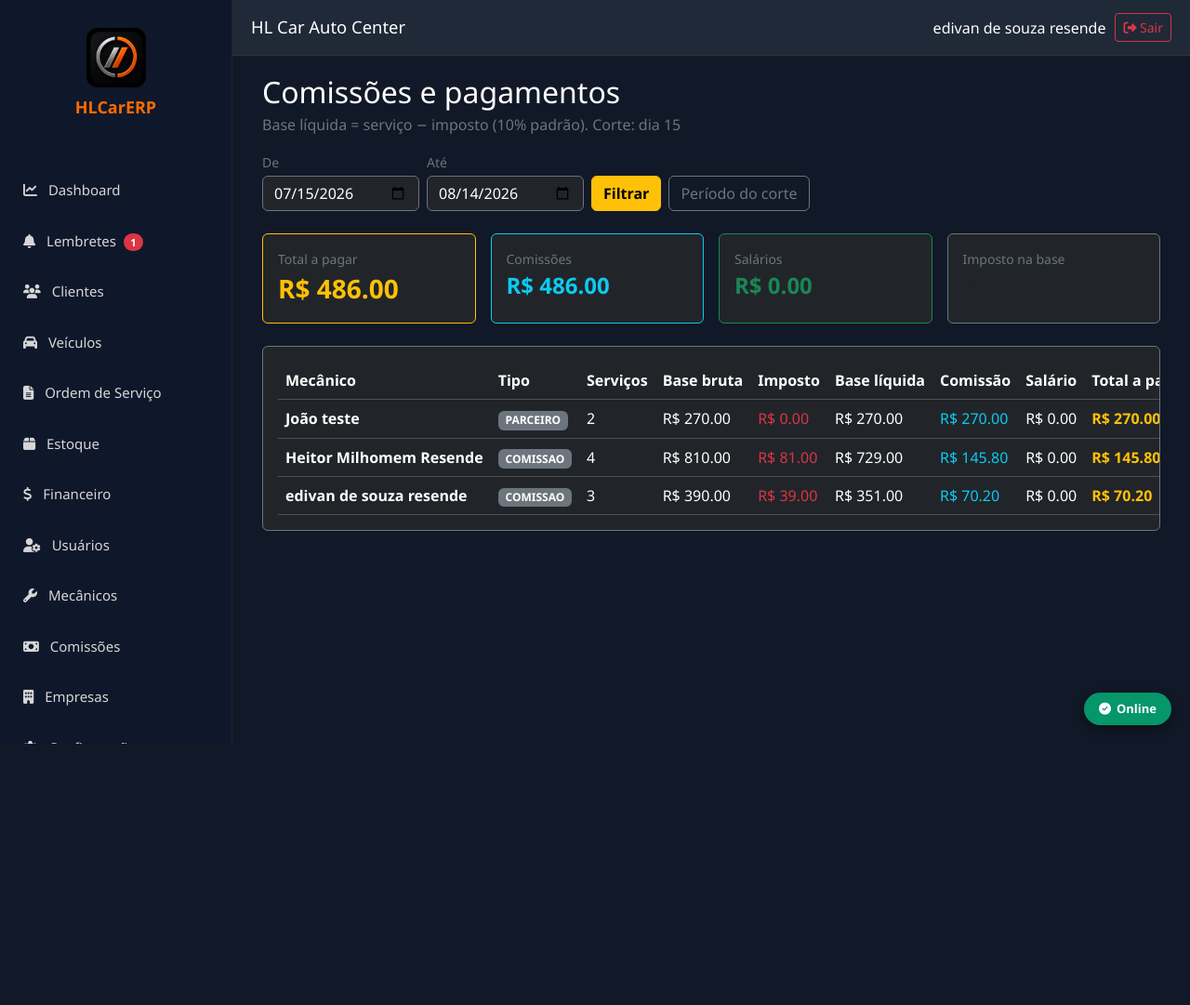
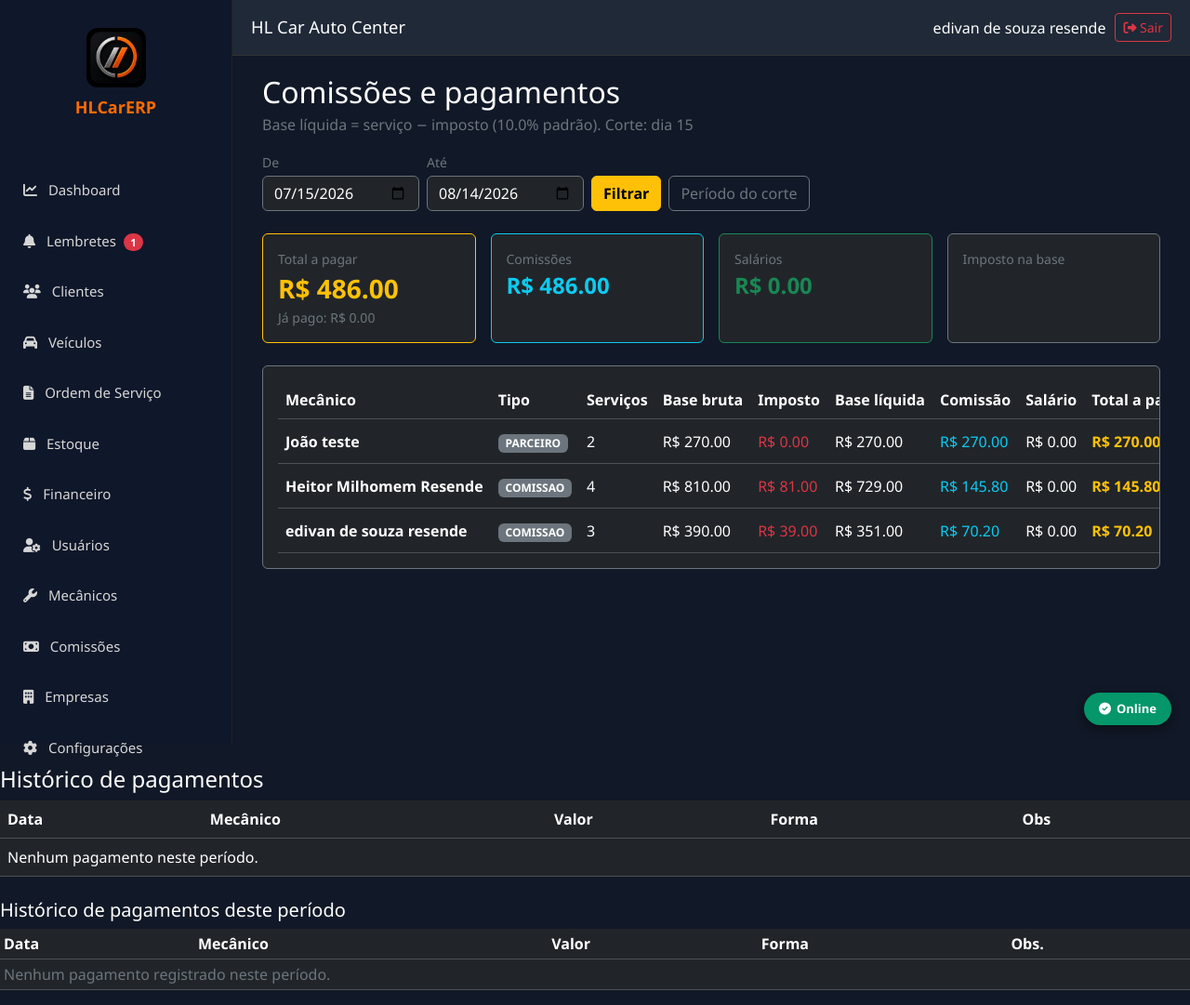
Before and after one commit to edivanresende/HLCarERP, a Flask app: page /comissoes in a window 1280 px wide. Shown: the whole page at 93% size. Before the commit the page ends 800 px from the top, so only its background shows below. Run offline with Flask 3, Linux system fonts and the light colour scheme; a user stored in the database is signed in; data comes from the database, SQL or seed files in the repository; tables that the repository leaves empty hold one stand-in row (values such as "Sample post").

Commit message:
Pagamento e historico de comissoes

```diff
--- a/app.py
+++ b/app.py
@@ -43,6 +43,7 @@ from models import (
     ContaReceber,
     ContaPagar,
     Caixa,
+    PagamentoComissao,
 )
 
 from pdf_ordem_old import gerar_pdf_ordem
@@ -126,6 +127,8 @@ def resumo_comissoes_periodo(eid, data_ini, data_fim):
                 tipo_rem = "PARCEIRO"
             por_mec[mid] = {
                 "mecanico": mec,
+                "mecanico_id": mid,
+                "nome": mec.nome,
                 "tipo_remuneracao": tipo_rem,
                 "salario": float(mec.salario or 0),
                 "percentual_padrao": float(mec.percentual_comissao or 0),
@@ -209,6 +212,34 @@ def comissoes():
     total_comissao = sum(r["comissao"] for r in resumo)
     total_salario = sum(r["salario_periodo"] for r in resumo)
     total_imposto = sum(r["imposto"] for r in resumo)
+    pagos = {}
+    historico = []
+    try:
+        hist = PagamentoComissao.query.filter(
+            PagamentoComissao.empresa_id == eid,
+            PagamentoComissao.periodo_ini == data_ini,
+            PagamentoComissao.periodo_fim == data_fim,
+        ).order_by(PagamentoComissao.data_pagamento.desc()).all()
+        historico = hist
+        for p in hist:
+            pagos[p.mecanico_id] = pagos.get(p.mecanico_id, 0) + float(p.valor_pago or 0)
+    except Exception as e:
+        print("Erro pagamentos comissao:", e)
+
+    for r in resumo:
+        mid = r.get("mecanico_id") or getattr(r.get("mecanico"), "id", None)
+        ja_pago = round(pagos.get(mid, 0), 2)
+        r["mecanico_id"] = mid
+        r["ja_pago"] = ja_pago
+        r["saldo"] = round(float(r["total_pagar"]) - ja_pago, 2)
+        if r["saldo"] <= 0.009:
+            r["situacao"] = "PAGO"
+        elif ja_pago > 0:
+            r["situacao"] = "PARCIAL"
+        else:
+            r["situacao"] = "PENDENTE"
+    total_pago = sum(r.get("ja_pago", 0) for r in resumo)
+    total_saldo = sum(r.get("saldo", 0) for r in resumo)
 
     return render_template(
         "comissoes.html",
@@ -221,7 +252,42 @@ def comissoes():
         total_comissao=total_comissao,
         total_salario=total_salario,
         total_imposto=total_imposto,
+        historico=historico,
+        total_pago=total_pago,
+        total_saldo=total_saldo,
     )
+
+
+@app.route("/comissoes/pagar", methods=["POST"])
+@login_required
+def comissoes_pagar():
+    eid = empresa_atual()
+    if not eid:
+        return redirect("/login")
+    try:
+        mid = int(request.form.get("mecanico_id") or 0)
+        valor = float(str(request.form.get("valor_pago") or "0").replace(",", "."))
+        forma = request.form.get("forma_pagamento") or "PIX"
+        obs = request.form.get("observacoes") or ""
+        data_ini = datetime.strptime(request.form.get("data_ini"), "%Y-%m-%d").date()
+        data_fim = datetime.strptime(request.form.get("data_fim"), "%Y-%m-%d").date()
+        if mid and valor > 0:
+            pag = PagamentoComissao(
+                empresa_id=eid,
+                mecanico_id=mid,
+                periodo_ini=data_ini,
+                periodo_fim=data_fim,
+                valor_pago=valor,
+                forma_pagamento=forma,
+                observacoes=obs,
+                usuario_id=session.get("usuario_id"),
+            )
+            db.session.add(pag)
+            db.session.commit()
+    except Exception as e:
+        db.session.rollback()
+        print("Erro ao registrar pagamento:", e)
+    return redirect(f"/comissoes?data_ini={request.form.get('data_ini')}&data_fim={request.form.get('data_fim')}")
 
 
 def empresa_atual():
@@ -396,7 +462,6 @@ def corrigir_colunas_banco():
             result = db.session.execute(text("PRAGMA table_info(checklist_veiculo)")).fetchall()
             colunas = [row[1] for row in result]
             if "assinatura" not in colunas:
-                db.session.execute(text("ALTER TABLE checklist_veiculo ADD COLUMN assinatura TEXT"))
                 print("✅ checklist_veiculo.assinatura adicionada")
         except Exception as e:
             print("Erro checklist_veiculo:", e)
--- a/templates/comissoes.html
+++ b/templates/comissoes.html
@@ -27,7 +27,8 @@
   <div class="row g-3 mb-4">
     <div class="col-md-3"><div class="card bg-dark border-warning h-100"><div class="card-body">
       <div class="text-secondary small">Total a pagar</div>
-      <div class="fs-3 fw-bold text-warning">R$ {{ "%.2f"|format(total_geral) }}</div>
+      <div class="fs-3 fw-bold text-warning">R$ {{ "%.2f"|format(total_saldo) }}</div>
+      <div class="small text-secondary">Já pago: R$ {{ "%.2f"|format(total_pago) }}</div>
     </div></div></div>
     <div class="col-md-3"><div class="card bg-dark border-info h-100"><div class="card-body">
       <div class="text-secondary small">Comissões</div>
@@ -50,13 +51,13 @@
           <tr>
             <th>Mecânico</th><th>Tipo</th><th>Serviços</th>
             <th>Base bruta</th><th>Imposto</th><th>Base líquida</th>
-            <th>Comissão</th><th>Salário</th><th>Total a pagar</th>
+            <th>Comissão</th><th>Salário</th><th>Total a pagar</th><th>Pago</th><th>Saldo</th><th>Situação</th><th></th>
           </tr>
         </thead>
         <tbody>
-          {% for r in resumo %}
-          <tr>
-            <td class="fw-bold">{{ r.mecanico.nome }}</td>
+              {% for r in resumo %}
+    <tr>
+            <td class="fw-bold">{{ r.nome }}</td>
             <td><span class="badge bg-secondary">{{ r.tipo_remuneracao }}</span></td>
             <td>{{ r.qtd_servicos }}</td>
             <td>R$ {{ "%.2f"|format(r.base_bruta) }}</td>
@@ -65,6 +66,25 @@
             <td class="text-info">R$ {{ "%.2f"|format(r.comissao) }}</td>
             <td>R$ {{ "%.2f"|format(r.salario_periodo) }}</td>
             <td class="fw-bold text-warning">R$ {{ "%.2f"|format(r.total_pagar) }}</td>
+<td>R$ {{ "%.2f"|format(r.ja_pago|default(0)) }}</td>
+<td>R$ {{ "%.2f"|format(r.saldo|default(r.total_pagar)) }}</td>
+<td>{{ r.situacao|default('PENDENTE') }}</td>
+<td>
+  {% if r.saldo|default(r.total_pagar) > 0 %}
+  <form method="post" action="/comissoes/pagar" class="d-flex gap-1">
+    <input type="hidden" name="mecanico_id" value="{{ r.mecanico_id }}">
+    <input type="hidden" name="data_ini" value="{{ data_ini }}">
+    <input type="hidden" name="data_fim" value="{{ data_fim }}">
+    <input type="number" step="0.01" name="valor_pago" value="{{ r.saldo }}" class="form-control form-control-sm bg-dark text-white" style="width:110px">
+    <select name="forma_pagamento" class="form-select form-select-sm bg-dark text-white">
+      <option>PIX</option>
+      <option>DINHEIRO</option>
+      <option>TRANSFERENCIA</option>
+    </select>
+    <button class="btn btn-sm btn-warning">Pagar</button>
+  </form>
+  {% endif %}
+</td>
           </tr>
           {% else %}
           <tr><td colspan="9" class="text-secondary">Nenhum serviço no período.</td></tr>
@@ -74,4 +94,50 @@
     </div>
   </div>
 </div>
+    </div>
+</div>
+
+<h4 class="text-white mt-4">Histórico de pagamentos</h4>
+<table class="table table-dark">
+<tr><th>Data</th><th>Mecânico</th><th>Valor</th><th>Forma</th><th>Obs</th></tr>
+{% for p in historico %}
+<tr>
+  <td>{{ p.data_pagamento }}</td>
+  <td>{{ p.mecanico_id }}</td>
+  <td>R$ {{ "%.2f"|format(p.valor_pago) }}</td>
+  <td>{{ p.forma_pagamento }}</td>
+  <td>{{ p.observacoes }}</td>
+</tr>
+{% else %}
+<tr><td colspan="5">Nenhum pagamento neste período.</td></tr>
+{% endfor %}
+</table>
+    <h5 class="text-white mt-4">Histórico de pagamentos deste período</h5>
+    <div class="table-responsive">
+        <table class="table table-dark table-sm align-middle">
+            <thead>
+                <tr>
+                    <th>Data</th>
+                    <th>Mecânico</th>
+                    <th>Valor</th>
+                    <th>Forma</th>
+                    <th>Obs.</th>
+                </tr>
+            </thead>
+            <tbody>
+                {% for p in historico %}
+                <tr>
+                    <td>{{ p.data_pagamento.strftime('%d/%m/%Y %H:%M') if p.data_pagamento else '-' }}</td>
+                    <td>{{ p.mecanico.nome if p.mecanico else p.mecanico_id }}</td>
+                    <td class="text-warning">R$ {{ "%.2f"|format(p.valor_pago or 0) }}</td>
+                    <td>{{ p.forma_pagamento or '-' }}</td>
+                    <td>{{ p.observacoes or '' }}</td>
+                </tr>
+                {% else %}
+                <tr><td colspan="5" class="text-secondary">Nenhum pagamento registrado neste período.</td></tr>
+                {% endfor %}
+            </tbody>
+        </table>
+    </div>
+
 {% endblock %}
```
Also changed, not shown: models.py (+26 -0 lines).
